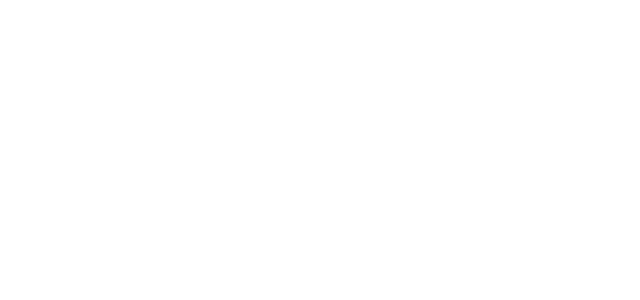
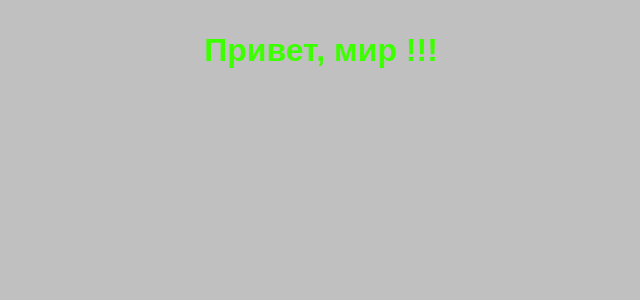
Before and after one commit to petikov-w/exm-270323, a React (Create React App) app: page / in a window 1280 px wide. Shown: the top 300 px of the page, without its empty margins (319-959 px from the left). Built offline with nearby package versions, Linux system fonts and the light colour scheme.

Commit message:
270323-2343 Создал компоненты Title и Flex

```diff
--- a/src/App.js
+++ b/src/App.js
@@ -1,9 +1,24 @@
+import React from "react";
+import styled from "styled-components";
+import Flex from "./components/Flex";
+import Title from "./components/Title";
+
+const AppWrapper = styled.div`
+width: 100%;
+min-height: 100vh;
+padding: 2rem;
+background-color: silver;
+`
+
+
 
 function App() {
   return (
-    <div className="App">
-
-    </div>
+    <AppWrapper>
+      <Flex justify="center">
+        <Title color={"#3cff00"}>Привет, мир !!!</Title>
+      </Flex>
+    </AppWrapper>
   );
 }
 
--- /dev/null
+++ b/src/components/Flex.jsx
@@ -0,0 +1,18 @@
+import React from 'react';
+import styled from 'styled-components';
+
+const StyledFlex = styled.div`
+  display: flex;
+  flex-direction: ${props => props.direction || 'row'};
+  justify-content: ${props => props.justify || 'stretch'};
+  align-items: ${props => props.align || 'stretch'};
+  margin: ${({margin})=> margin || '0'};
+`;
+
+const Flex = (props) => {
+    return (
+        <StyledFlex {...props} />
+    );
+};
+
+export default Flex;
--- /dev/null
+++ b/src/components/Title.jsx
@@ -0,0 +1,15 @@
+import React from 'react';
+import styled from 'styled-components';
+
+const StyledTitle = styled.h1`
+    color: ${(props) => props.color};
+    font-size: 2rem;
+`;
+
+const Title = (props) => {
+    return (
+      <StyledTitle {...props} />
+    )
+};
+
+export default Title;
--- a/src/index.css
+++ b/src/index.css
@@ -1,13 +1,13 @@
-body {
+/* body {
   margin: 0;
   font-family: -apple-system, BlinkMacSystemFont, 'Segoe UI', 'Roboto', 'Oxygen',
     'Ubuntu', 'Cantarell', 'Fira Sans', 'Droid Sans', 'Helvetica Neue',
     sans-serif;
   -webkit-font-smoothing: antialiased;
   -moz-osx-font-smoothing: grayscale;
-}
+} */
 
-code {
+/* code {
   font-family: source-code-pro, Menlo, Monaco, Consolas, 'Courier New',
     monospace;
-}
+} */
--- a/src/index.js
+++ b/src/index.js
@@ -2,11 +2,21 @@
 import ReactDOM from 'react-dom/client';
 import './index.css';
 import App from './App';
+import styled, {createGlobalStyle} from 'styled-components';
 
+const Global = createGlobalStyle `
+* {
+  margin: 0;
+  padding: 0;
+  box-sizing: border-box;
+  font-family: sans-serif;
+}
+`
 
 const root = ReactDOM.createRoot(document.getElementById('root'));
 root.render(
   <React.StrictMode>
+    <Global />
     <App />
   </React.StrictMode>
 );
```
Also changed, not shown: public/index.html (+0 -23 lines).
